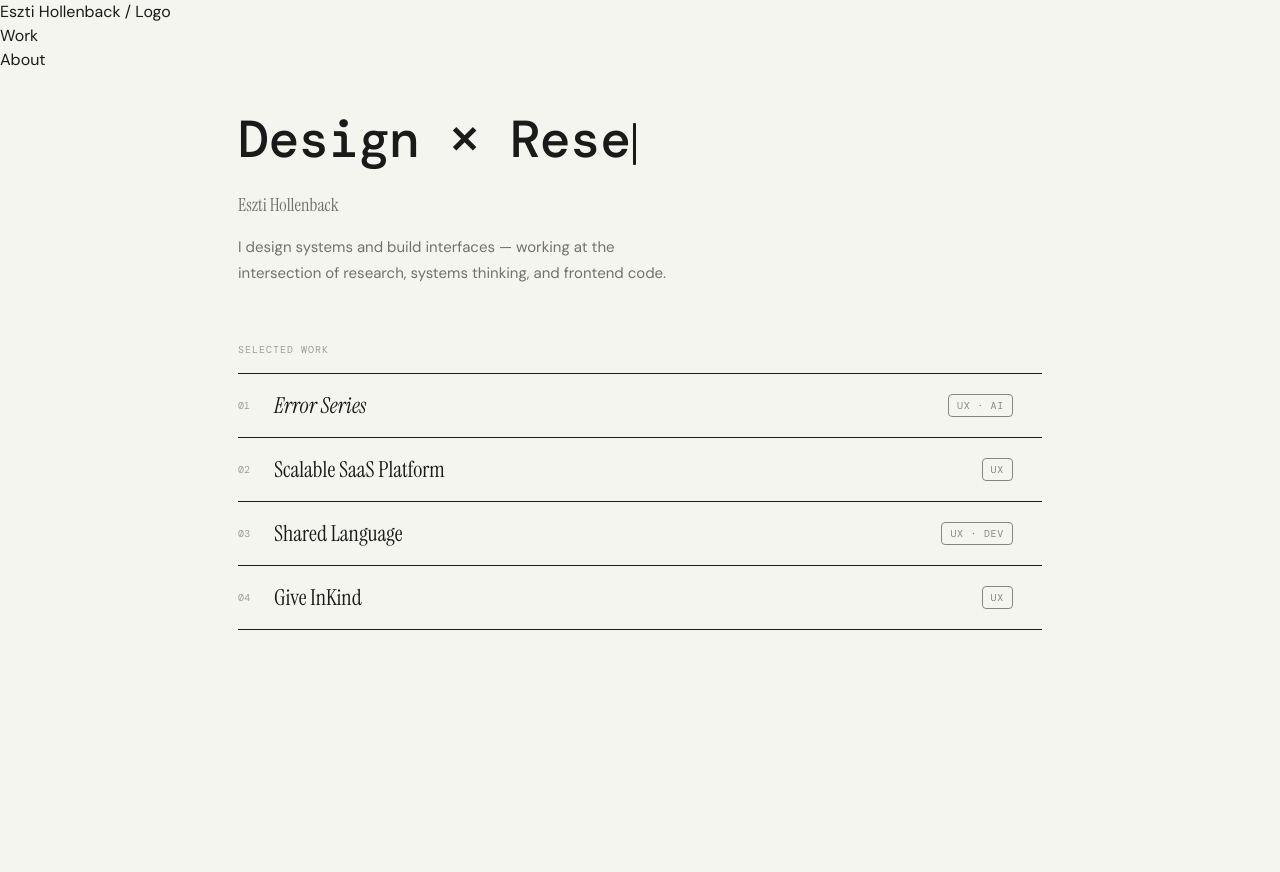
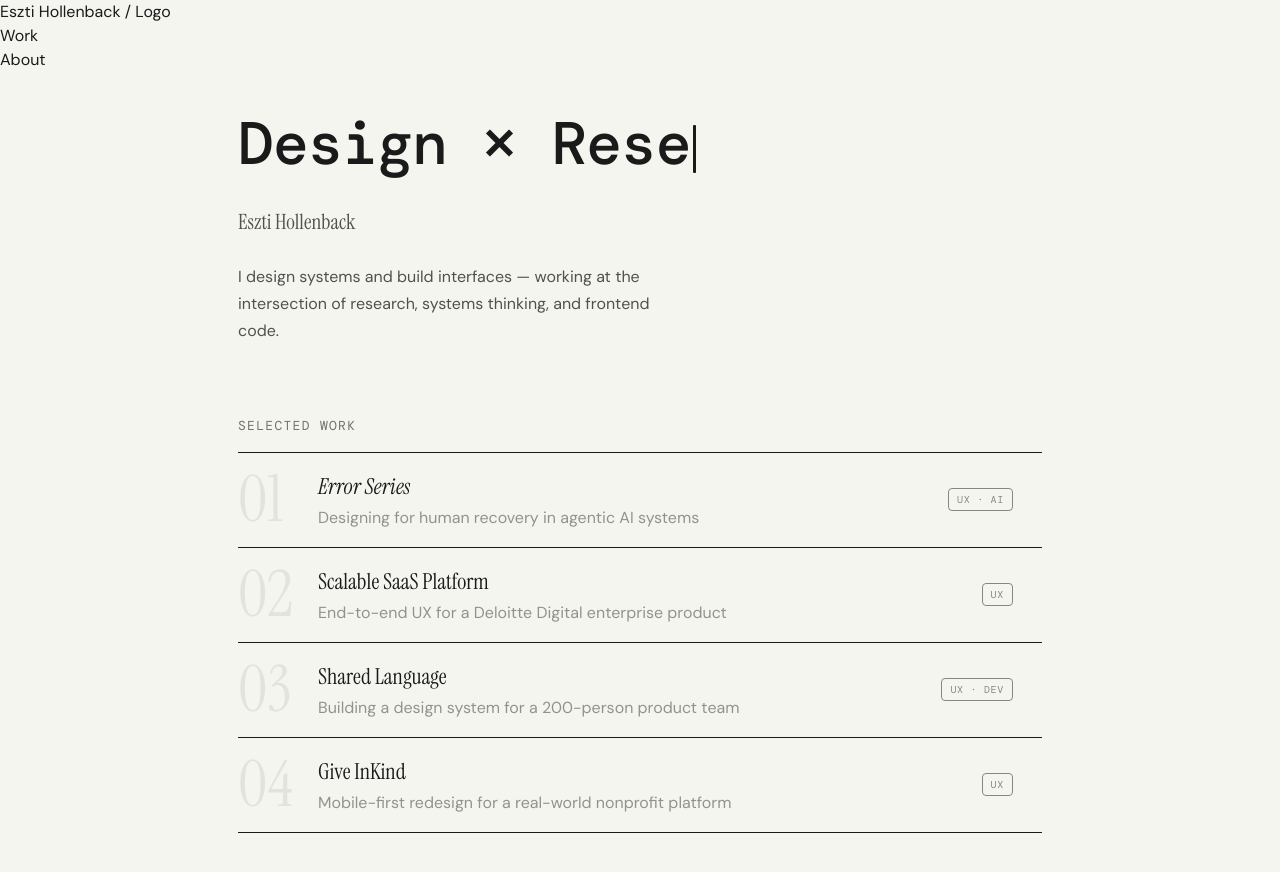
Before and after one commit to esztike/portfolio, a React (Vite) app: page / in a window 1280 px wide. Shown: the top 872 px of the page. Before the commit the page ends 800 px from the top, so only its background shows below. Built offline with nearby package versions, Linux system fonts and the light colour scheme.

Commit message:
homepage: work list subtitles, spacing, decorative numbers

```diff
--- a/src/pages/Home.jsx
+++ b/src/pages/Home.jsx
@@ -82,25 +82,45 @@ function Home() {
         </div>
         <Link to="/work/error-series" className="work-row">
           <span className="row-num">01</span>
-          <span className="row-title featured">Error Series</span>
+          <span className="row-title-group">
+            <span className="row-title featured">Error Series</span>
+            <span className="row-subtitle">
+              Designing for human recovery in agentic AI systems
+            </span>
+          </span>
           <span className="row-tag">UX · AI</span>
           <span className="row-arrow">→</span>
         </Link>
         <Link to="/work/saas-platform" className="work-row">
           <span className="row-num">02</span>
-          <span className="row-title">Scalable SaaS Platform</span>
+          <span className="row-title-group">
+            <span className="row-title">Scalable SaaS Platform</span>
+            <span className="row-subtitle">
+              End-to-end UX for a Deloitte Digital enterprise product
+            </span>
+          </span>
           <span className="row-tag">UX</span>
           <span className="row-arrow">→</span>
         </Link>
         <Link to="/work/shared-language" className="work-row">
           <span className="row-num">03</span>
-          <span className="row-title">Shared Language</span>
+          <span className="row-title-group">
+            <span className="row-title">Shared Language</span>
+            <span className="row-subtitle">
+              Building a design system for a 200-person product team
+            </span>
+          </span>
           <span className="row-tag">UX · Dev</span>
           <span className="row-arrow">→</span>
         </Link>
         <Link to="/work/give-inkind" className="work-row">
           <span className="row-num">04</span>
-          <span className="row-title">Give InKind</span>
+          <span className="row-title-group">
+            <span className="row-title">Give InKind</span>
+            <span className="row-subtitle">
+              Mobile-first redesign for a real-world nonprofit platform
+            </span>
+          </span>
           <span className="row-tag">UX</span>
           <span className="row-arrow">→</span>
         </Link>
--- a/src/styles/globals.css
+++ b/src/styles/globals.css
@@ -35,12 +35,12 @@ video {
 
 .typed-headline {
   font-family: var(--font-mono);
-  font-size: 52px;
+  font-size: 60px;
   font-weight: 500;
   line-height: 1.05;
   letter-spacing: -0.02em;
   color: var(--color-dark);
-  margin-bottom: 20px;
+  margin-bottom: 32px;
   min-height: 60px;
 }
 
@@ -57,20 +57,20 @@ video {
 
 .name-line {
   font-family: var(--font-display);
-  font-size: 18px;
+  font-size: 21px;
   color: var(--color-dark);
-  opacity: 0.6;
-  margin-bottom: 16px;
+  opacity: 0.75;
+  margin-bottom: 24px;
 }
 
 .bio {
   font-family: var(--font-body);
-  font-size: 15px;
+  font-size: 16px;
   line-height: 1.7;
   color: var(--color-dark);
-  opacity: 0.6;
+  opacity: 0.75;
   max-width: 440px;
-  margin-bottom: 56px;
+  margin-bottom: 72px;
 }
 
 .work-section {
@@ -86,11 +86,11 @@ video {
 
 .work-label {
   font-family: var(--font-mono);
-  font-size: 10px;
+  font-size: 13px;
   letter-spacing: 0.1em;
   text-transform: uppercase;
   color: var(--color-dark);
-  opacity: 0.4;
+  opacity: 0.6;
   white-space: nowrap;
 }
 
@@ -113,12 +113,21 @@ video {
 }
 
 .row-num {
-  font-family: var(--font-mono);
-  font-size: 10px;
+  font-family: var(--font-display);
+  font-size: 64px;
+  font-weight: 400;
   color: var(--color-dark);
-  opacity: 0.4;
-  width: 20px;
+  opacity: 0.08;
+  width: 64px;
   flex-shrink: 0;
+  line-height: 1;
+}
+
+.row-title-group {
+  display: flex;
+  flex-direction: column;
+  gap: 3px;
+  flex: 1;
 }
 
 .row-title {
@@ -130,6 +139,13 @@ video {
 
 .row-title.featured {
   font-style: italic;
+}
+
+.row-subtitle {
+  font-family: var(--font-body);
+  font-size: 16px;
+  color: var(--color-dark);
+  opacity: 0.45;
 }
 
 .row-tag {
```
